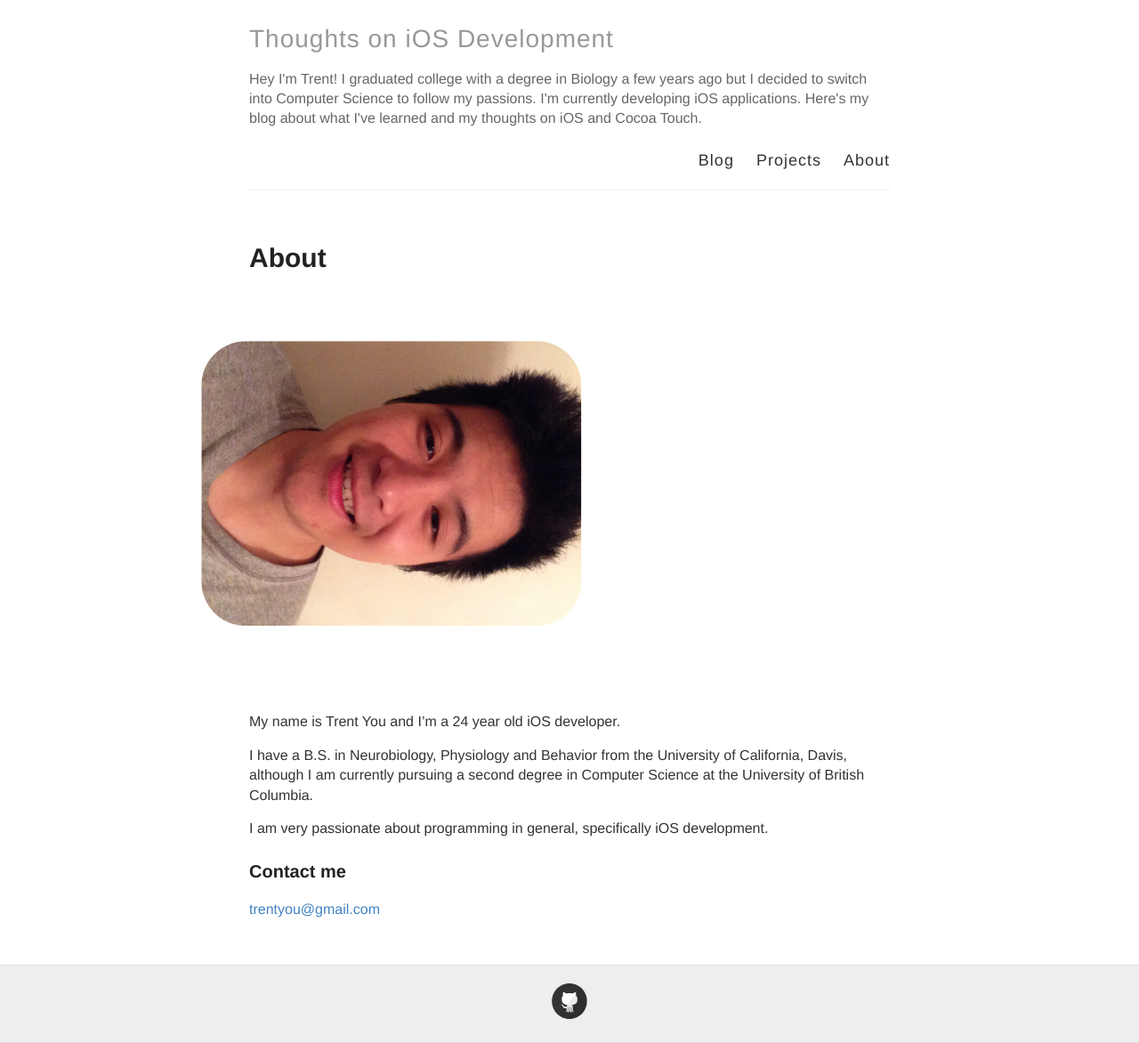
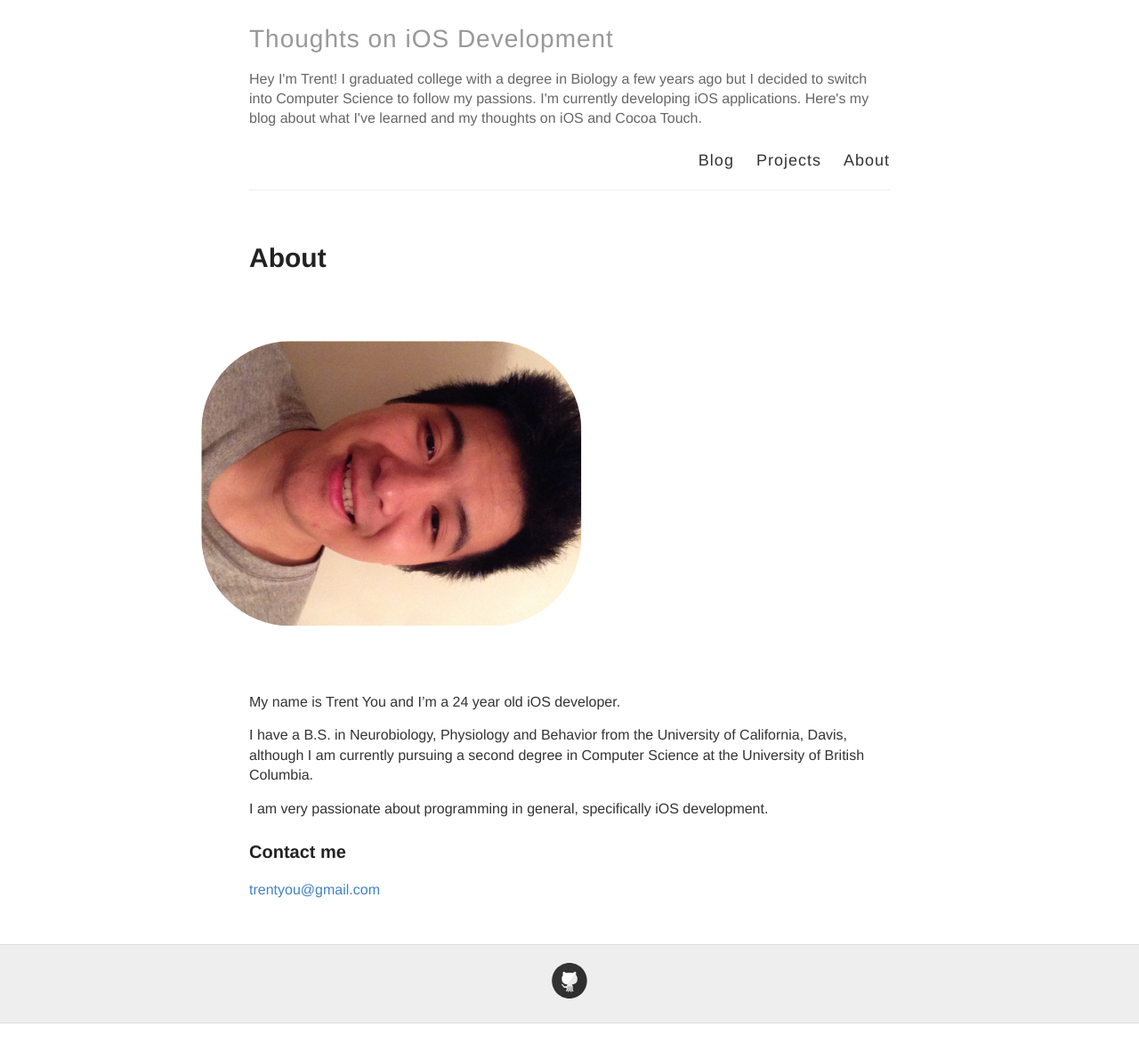
Before and after one commit to trentyou/trentyou.github.io, a Jekyll site: the page built from about.md, in a window 1280 px wide. Shown: the whole page at 89% size. Built offline with Jekyll 4.4.1, drawn with Linux system fonts in a browser that asks for light colours; after the commit the page ends 1150 px from its top, so only the background shows below that.

Commit message:
Updated about.md

```diff
--- a/about.md
+++ b/about.md
@@ -6,9 +6,10 @@
 ---
 
 
-<img src="http://trentyou.github.io/images/trentprofilepic.jpeg" style="height:426; width:320px; ms-transform: rotate(90deg); -webkit-transform: rotate(90deg); transform: rotate(90deg); border-radius:50px">
+<div></div>
+<img src="http://trentyou.github.io/images/trentprofilepic.jpeg" style="height:426; width:320px; ms-transform: rotate(90deg); -webkit-transform: rotate(90deg); transform: rotate(90deg); border-radius:100px">
 
-<br>
+<div></div>
 My name is Trent You and I'm a 24 year old iOS developer.
 
 I have a B.S. in Neurobiology, Physiology and Behavior from the University of California, Davis, although I am currently pursuing a second degree in Computer Science at the University of British Columbia.
```
